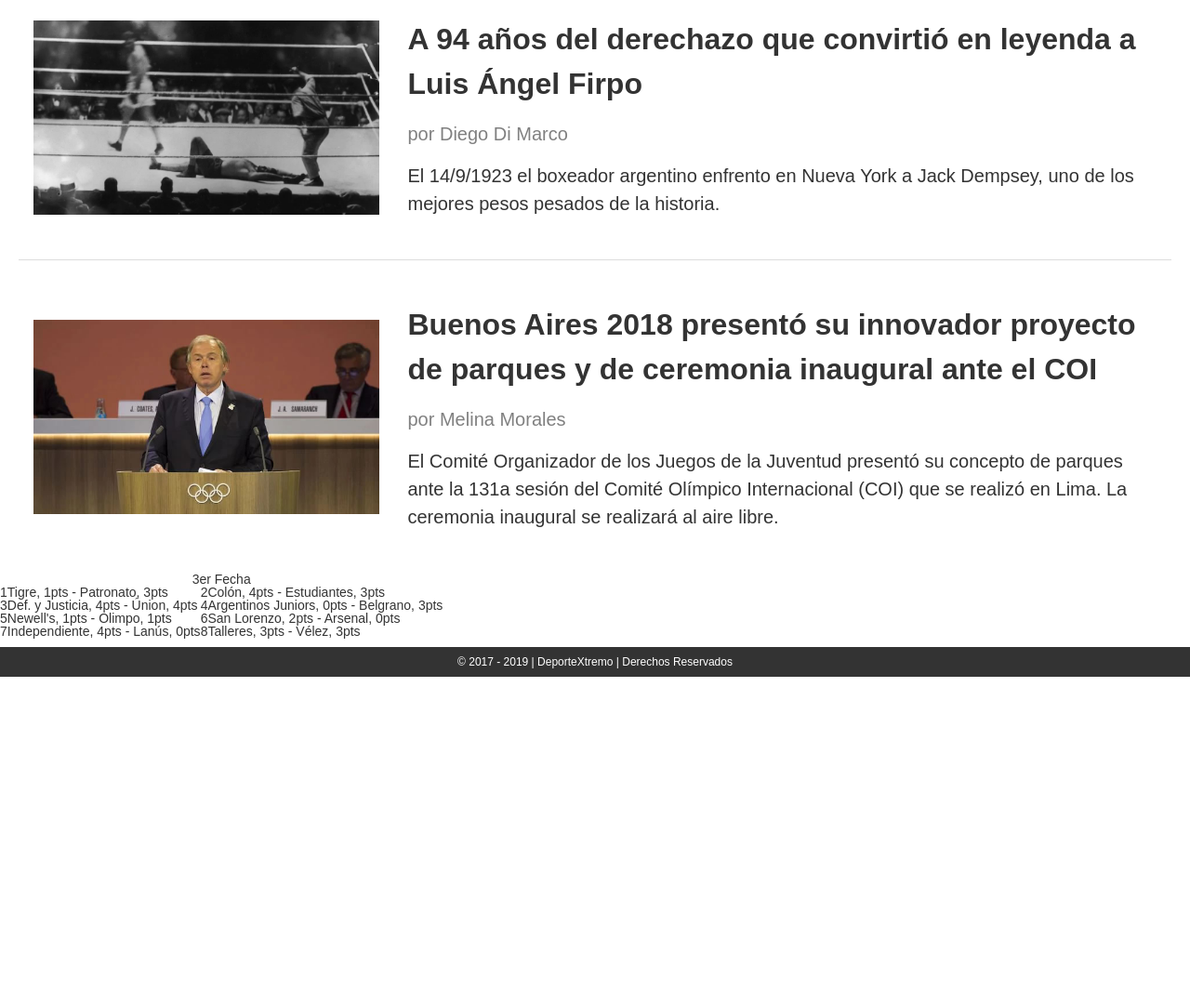
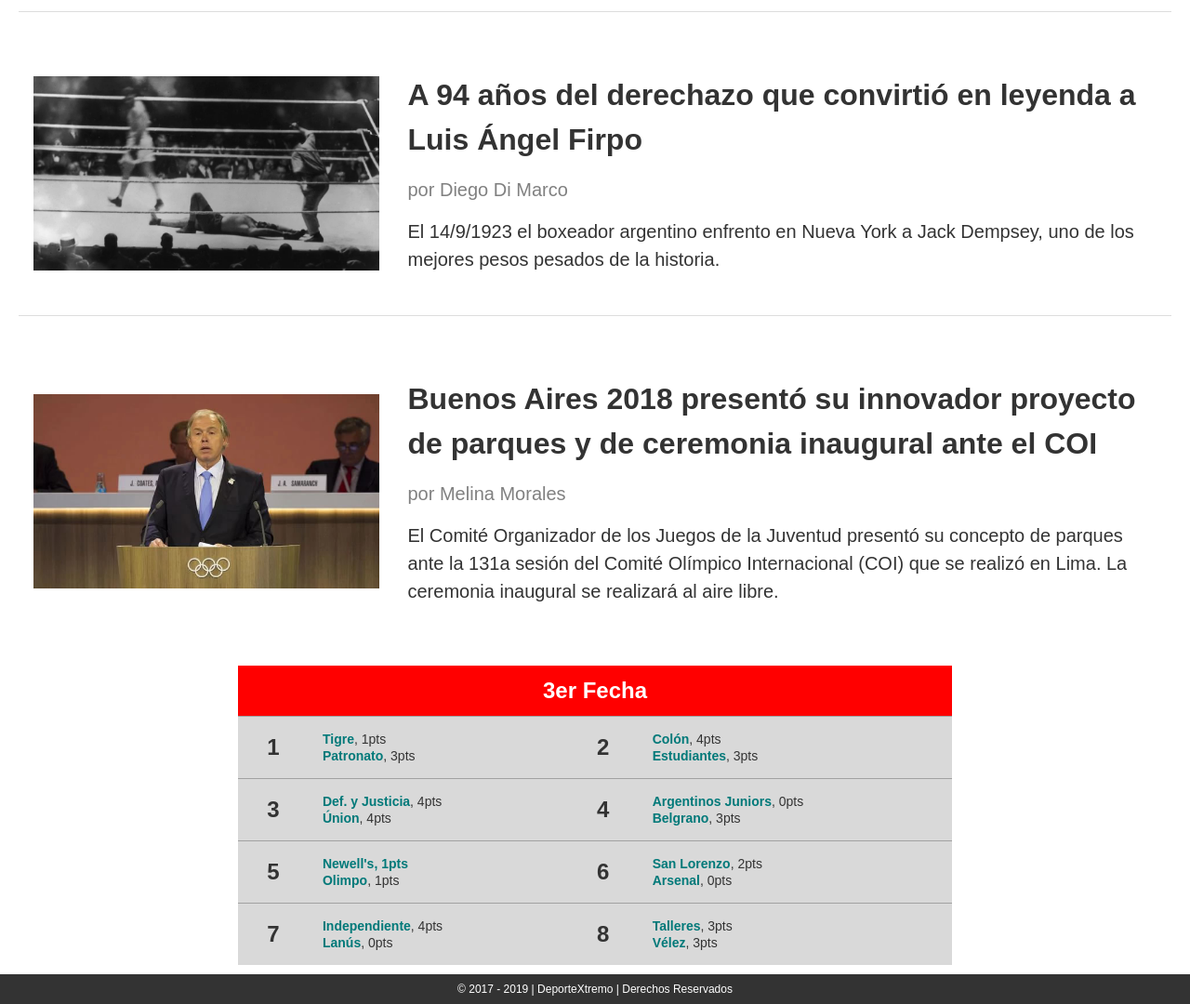
Before and after one commit to gastto/MiProyecto, a plain HTML site: page index.html in a window 1280 px wide. Shown: the part 1582-2662 px from the top of the page at 93% size. Before the commit the page ends 2310 px from the top, so only its background shows below. Drawn offline with Linux system fonts and the light colour scheme.

Commit message:
Estilizando Tablas

```diff
--- a/css/style.css
+++ b/css/style.css
@@ -74,7 +74,7 @@
     justify-content: space-around; /* flex-start / center / flex-end / space-between / space-around */
     /* margin-top: 30px;
     margin-bottom: 30px; */
-    margin: 0px 20px; /* versión reducida (y/x) */
+    margin: 20px; /* versión reducida (y/x) */
     padding: 30px 0;
     border-bottom: solid 1px #DDD;
 
@@ -118,3 +118,52 @@
     font-size: 12px;
     margin-top: 10px;
 }
+
+/* #tabla-posiciones table,
+#tabla-posiciones tr,
+#tabla-posiciones th,
+#tabla-posiciones td{
+    border: solid 1px #000;
+} */
+
+#tabla-posiciones table{
+    margin: auto;
+    width: 60%;
+}
+
+#tabla-posiciones td,
+#tabla-posiciones th {
+    padding: 15px;
+}
+
+#tabla-posiciones th {
+    background-color: #ff0000;
+    color: #FFFFFF;
+    font-weight: 700;
+    font-size: 24px;
+}
+
+#tabla-posiciones td {
+    background-color: #d9d9d9;
+    vertical-align: middle;
+    line-height: 18px;
+
+}
+
+#tabla-posiciones tr {
+    border-bottom: solid 1px #a1a1a1;
+}
+#tabla-posiciones tr:last-child {
+    border: none;
+}
+
+#tabla-posiciones td:nth-of-type(odd) {
+    font-weight: 700;
+    text-align: center;
+    font-size: 24px;
+}
+
+#tabla-posiciones td:nth-of-type(even) span {
+    font-weight: 700;
+    color: rgb(0, 121, 121);
+}
--- a/index.html
+++ b/index.html
@@ -141,33 +141,33 @@
                     <!-- fila -->
                     <tr>
                         <td>1</td> <!--celda -->
-                        <td>Tigre, 1pts - Patronato, 3pts</td>
+                        <td><span>Tigre</span>, 1pts<br><span>Patronato</span>, 3pts</td>
                         <td>2</td>
-                        <td>Colón, 4pts - Estudiantes, 3pts</td>
+                        <td><span>Colón</span>, 4pts<br><span>Estudiantes</span>, 3pts</td>
                     </tr>
 
                     <!-- fila -->
                     <tr>
                         <td>3</td>
-                        <td>Def. y Justicia, 4pts - Únion, 4pts</td>
+                        <td><span>Def. y Justicia</span>, 4pts<br><span>Únion</span>, 4pts</td>
                         <td>4</td>
-                        <td>Argentinos Juniors, 0pts - Belgrano, 3pts</td>
+                        <td><span>Argentinos Juniors</span>, 0pts<br><span>Belgrano</span>, 3pts</td>
                     </tr>
 
                     <!-- fila -->
                     <tr>
                         <td>5</td>
-                        <td>Newell's, 1pts - Olimpo, 1pts</td>
+                        <td><span>Newell's, 1pts</span><br><span>Olimpo</span>, 1pts</td>
                         <td>6</td>
-                        <td>San Lorenzo, 2pts - Arsenal, 0pts</td>
+                        <td><span>San Lorenzo</span>, 2pts<br><span>Arsenal</span>, 0pts</td>
                     </tr>
 
                     <!-- fila -->
                     <tr>
                         <td>7</td>
-                        <td>Independiente, 4pts - Lanús, 0pts</td>
+                        <td><span>Independiente</span>, 4pts<br><span>Lanús</span>, 0pts</td>
                         <td>8</td>
-                        <td>Talleres, 3pts - Vélez, 3pts</td>
+                        <td><span>Talleres</span>, 3pts<br><span>Vélez</span>, 3pts</td>
                     </tr>
                 </table>
 
```
